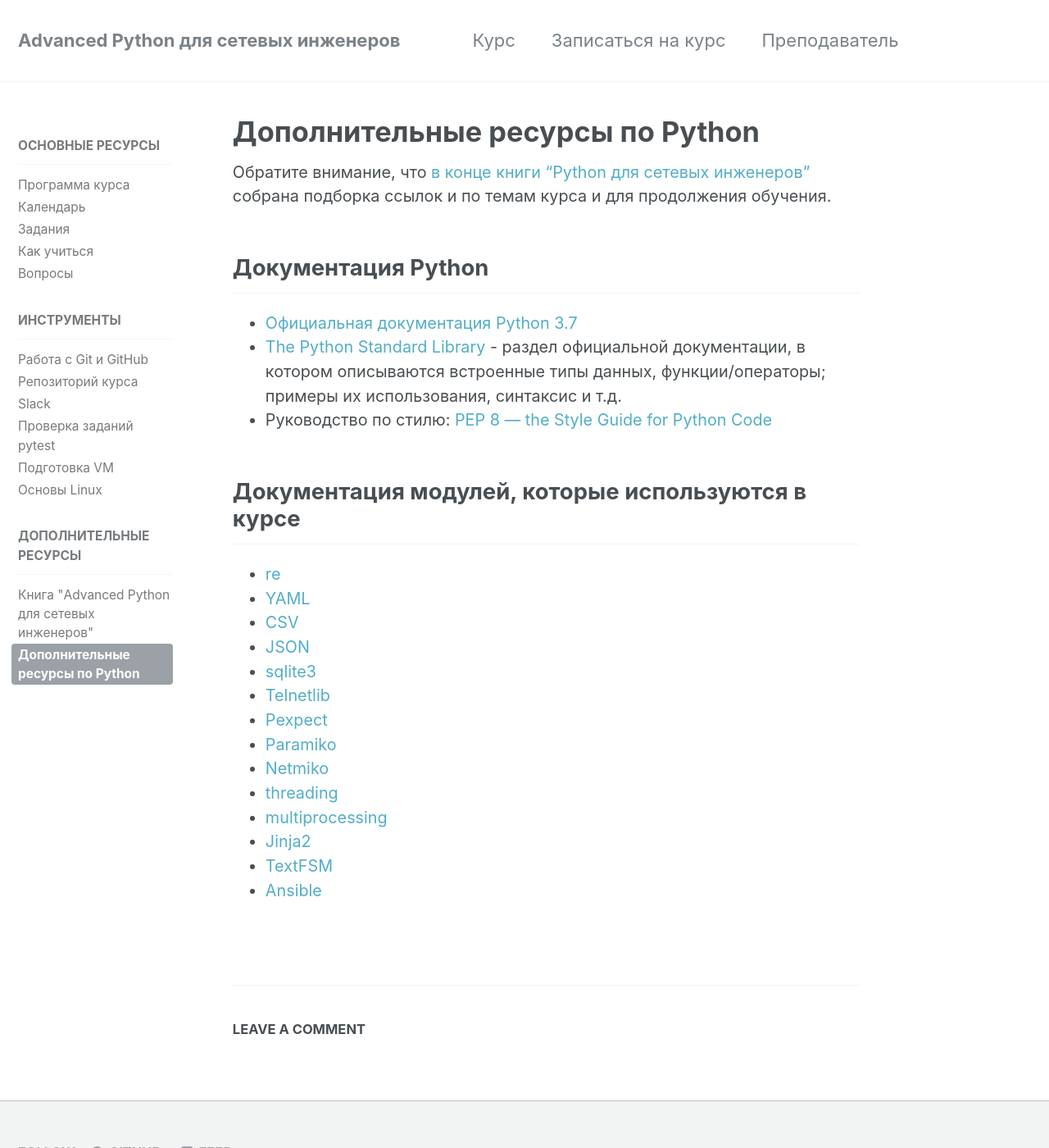
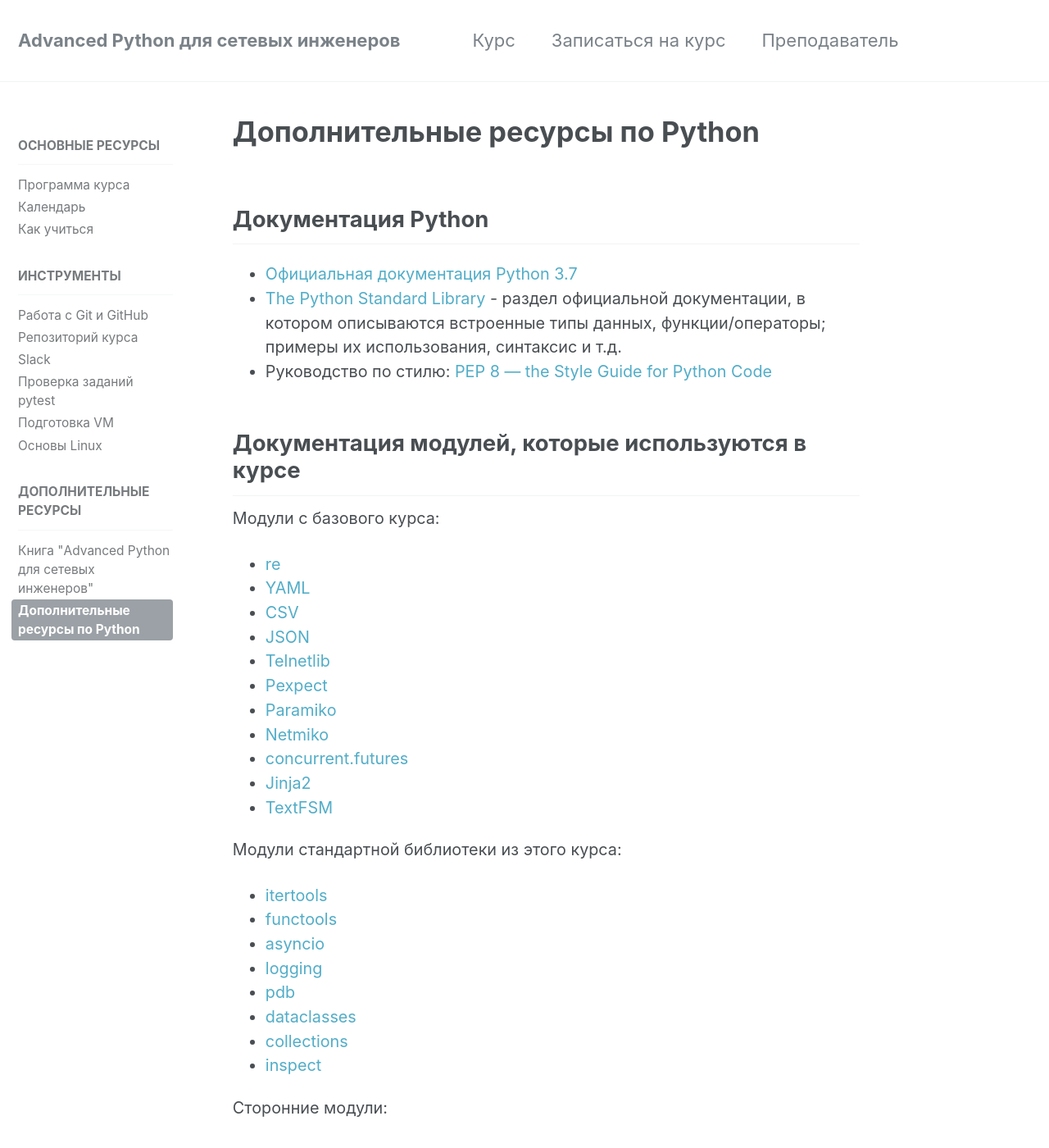
Before and after one commit to advpyneng/advpyneng.github.io, a Jekyll site: the page built from _pages/docs/python-docs.md, in a window 1280 px wide and 1400 px high. Shown: the whole window at 82% size. Built offline with Jekyll 4.4.1, drawn with Linux system fonts in a browser that asks for light colours; comment, search, counter and statistics services are not loaded; some of the changed text lies outside the part shown.

Commit message:
Update docs

```diff
--- a/_data/navigation.yml
+++ b/_data/navigation.yml
@@ -17,12 +17,10 @@ docs:
         url: /course/
       - title: Календарь
         url: /calendar/
-      - title: Задания
-        url: /docs/tasks/
+#      - title: Задания
+#        url: /docs/tasks/
       - title: Как учиться
         url: /docs/learning/
-      - title: Вопросы
-        url: /quiz/
   - title: Инструменты
     children:
       - title: Работа с Git и GitHub
--- a/_pages/docs/python-docs.md
+++ b/_pages/docs/python-docs.md
@@ -3,8 +3,6 @@ title: "Дополнительные ресурсы по Python"
 permalink: /docs/python-docs/
 excerpt: "Дополнительные ресурсы по Python"
 ---
-
-Обратите внимание, что [в конце книги "Python для сетевых инженеров"](https://pyneng.readthedocs.io/ru/latest/resources/README.html) собрана подборка ссылок и по темам курса и для продолжения обучения.
 
 
 ## Документация Python
@@ -16,17 +14,36 @@ excerpt: "Дополнительные ресурсы по Python"
 
 ## Документация модулей, которые используются в курсе
 
+Модули с базового курса:
+
 * [re](https://docs.python.org/3/library/re.html)
 * [YAML](http://pyyaml.org/wiki/PyYAMLDocumentation)
 * [CSV](https://docs.python.org/3/library/csv.html)
 * [JSON](https://docs.python.org/3/library/json.html)
-* [sqlite3](https://docs.python.org/3/library/sqlite3.html)
 * [Telnetlib](https://docs.python.org/3/library/telnetlib.html)
 * [Pexpect](https://pexpect.readthedocs.io/en/stable/)
 * [Paramiko](http://docs.paramiko.org/en/2.0/)
 * [Netmiko](https://pynet.twb-tech.com/blog/automation/netmiko.html)
-* [threading](https://docs.python.org/3/library/threading.html)
-* [multiprocessing](https://docs.python.org/3/library/multiprocessing.html)
+* [concurrent.futures](https://docs.python.org/3/library/concurrent.futures.html)
 * [Jinja2](http://jinja.pocoo.org/docs/dev/)
 * [TextFSM](https://github.com/google/textfsm/wiki)
-* [Ansible](http://docs.ansible.com/ansible/)
+
+Модули стандартной библиотеки из этого курса:
+
+* [itertools](https://docs.python.org/3/library/itertools.html)
+* [functools](https://docs.python.org/3/library/functools.html)
+* [asyncio](https://docs.python.org/3/library/asyncio.html)
+* [logging](https://docs.python.org/3/library/logging.html)
+* [pdb](https://docs.python.org/3/library/pdb.html)
+* [dataclasses](https://docs.python.org/3/library/dataclasses.html)
+* [collections](https://docs.python.org/3/library/collections.html)
+* [inspect](https://docs.python.org/3/library/inspect.html)
+
+Сторонние модули:
+
+* [pytest](https://docs.pytest.org/en/latest/)
+* [click](https://click.palletsprojects.com/)
+* [black](https://black.readthedocs.io/en/stable/)
+* [netdev](https://readthedocs.org/projects/netdev/)
+* [asyncssh](https://asyncssh.readthedocs.io/)
+* [more-itertools](https://readthedocs.org/projects/more-itertools/)
```
Also changed, not shown: _pages/quiz.md (deleted, +0 -29 lines).
